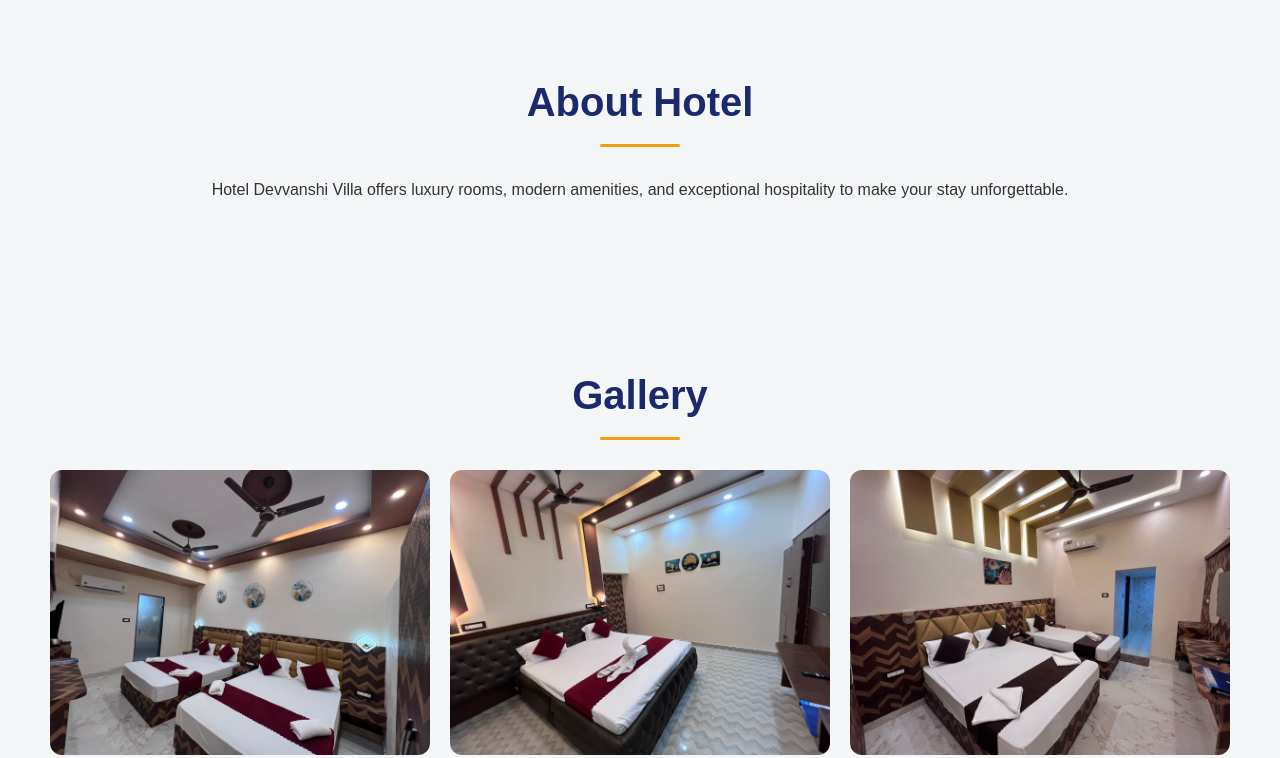
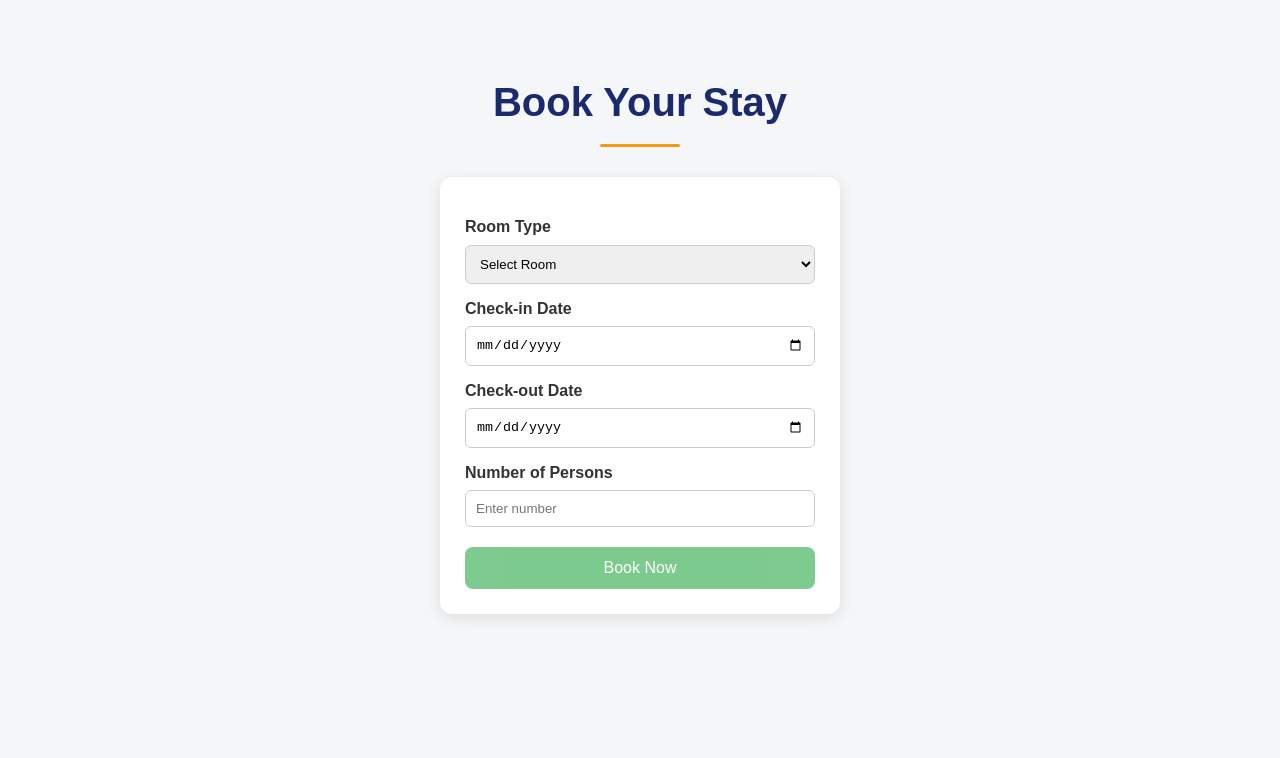
Before and after one commit to Abhigyan-xx/HotelDevvanshi--main, a plain HTML site: page index.html in a window 1280 px wide. Shown: the part 806-1564 px from the top of the page. Drawn offline with Linux system fonts and the light colour scheme.

Commit message:
bookhotelform

```diff
--- a/index.html
+++ b/index.html
@@ -16,6 +16,7 @@
       <a href="#gallery">Gallery</a>
       <a href="#services">Services</a>
       <a href="#rooms">Rooms</a>
+      <a href="#booking">Booking</a>
       <a href="#contact">Contact</a>
       <a href="#about-us">About Us</a>
     </nav>
@@ -25,7 +26,32 @@
   <section class="hero">
     <h1>Welcome to Hotel Devanshi Villa</h1>
     <p>Your comfort, our priority</p>
-    <a href="https://wa.me/919990872055" class="btn">Book Now</a>
+    <a href="#booking" class="btn">Book Now</a>
+  </section>
+
+  <!-- Booking Form Section -->
+  <section id="booking" class="section">
+    <h2>Book Your Stay</h2>
+    <div class="booking-form">
+      <label for="room">Room Type</label>
+      <select id="room">
+        <option value="">Select Room</option>
+        <option value="Deluxe Room">Deluxe Room</option>
+        <option value="Premium Suite">Premium Suite</option>
+        <option value="Family Room">Family Room</option>
+      </select>
+
+      <label for="checkin">Check-in Date</label>
+      <input type="date" id="checkin">
+
+      <label for="checkout">Check-out Date</label>
+      <input type="date" id="checkout">
+
+      <label for="persons">Number of Persons</label>
+      <input type="number" id="persons" min="1" placeholder="Enter number">
+
+      <button id="bookBtn" disabled>Book Now</button>
+    </div>
   </section>
 
   <!-- About Hotel -->
@@ -77,25 +103,7 @@
         <h3>Family Room</h3>
         <p>Perfect for families with multiple beds and comfort.</p>
         <a href="https://wa.me/919990872055?text=I%20want%20to%20book%20Family%20Room" class="btn">Book Now</a>
-      <!-- </div>
-      <div class="room-card">
-        <img src="images/room4.jpg" alt="Room 4">
-        <h3>Executive Room</h3>
-        <p>Designed for business travelers with work-friendly setup.</p>
-        <a href="https://wa.me/919990872055?text=I%20want%20to%20book%20Executive%20Room" class="btn">Book Now</a>
       </div>
-      <div class="room-card">
-        <img src="images/room5.jpg" alt="Room 5">
-        <h3>Villa Suite</h3>
-        <p>Exclusive suite with premium interiors and private lounge.</p>
-        <a href="https://wa.me/919990872055?text=I%20want%20to%20book%20Villa%20Suite" class="btn">Book Now</a>
-      </div>
-      <div class="room-card">
-        <img src="images/room6.jpg" alt="Room 6">
-        <h3>Luxury Suite</h3>
-        <p>Top-class luxury suite with scenic views and royal feel.</p>
-        <a href="https://wa.me/919990872055?text=I%20want%20to%20book%20Luxury%20Suite" class="btn">Book Now</a>
-      </div> -->
     </div>
   </section>
 
@@ -128,13 +136,44 @@
     <p>© 2025 Hotel Devanshi Villa | All Rights Reserved</p>
   </footer>
 
-  <!-- Mobile Nav JS -->
+  <!-- Mobile Nav + Booking JS -->
   <script>
     const toggle = document.querySelector('.menu-toggle');
     const nav = document.querySelector('nav');
     toggle.addEventListener('click', () => {
       nav.classList.toggle('active');
     });
+
+    // Booking functionality
+    const room = document.getElementById('room');
+    const checkin = document.getElementById('checkin');
+    const checkout = document.getElementById('checkout');
+    const persons = document.getElementById('persons');
+    const bookBtn = document.getElementById('bookBtn');
+
+    function validateForm() {
+      if (room.value && checkin.value && checkout.value && persons.value > 0) {
+        bookBtn.disabled = false;
+        bookBtn.classList.add('active');
+      } else {
+        bookBtn.disabled = true;
+        bookBtn.classList.remove('active');
+      }
+    }
+
+    [room, checkin, checkout, persons].forEach(el => {
+      el.addEventListener('input', validateForm);
+    });
+
+    bookBtn.addEventListener('click', () => {
+      const ownerNumber = "919990872055"; // WhatsApp number
+      const message = `Hello, I want to book a ${room.value}.
+Check-in: ${checkin.value}
+Check-out: ${checkout.value}
+Persons: ${persons.value}`;
+      const url = `https://wa.me/${ownerNumber}?text=${encodeURIComponent(message)}`;
+      window.open(url, '_blank');
+    });
   </script>
 </body>
 </html>
--- a/style.css
+++ b/style.css
@@ -265,3 +265,45 @@ footer {
     font-size: 1rem;
   }
 }
+/* Booking Form */
+.booking-form {
+  max-width: 400px;
+  margin: 0 auto;
+  background: #fff;
+  padding: 25px;
+  border-radius: 12px;
+  box-shadow: 0 4px 15px rgba(0,0,0,0.1);
+  text-align: left;
+}
+.booking-form label {
+  font-weight: bold;
+  margin-top: 12px;
+  display: block;
+}
+.booking-form select,
+.booking-form input {
+  width: 100%;
+  padding: 10px;
+  margin-top: 5px;
+  border: 1px solid #ccc;
+  border-radius: 6px;
+}
+.booking-form button {
+  width: 100%;
+  margin-top: 20px;
+  padding: 12px;
+  background: #28a745;
+  color: white;
+  font-size: 16px;
+  border: none;
+  border-radius: 8px;
+  cursor: pointer;
+  opacity: 0.6;
+  transition: all 0.3s;
+}
+.booking-form button.active {
+  opacity: 1;
+}
+.booking-form button:hover:enabled {
+  background: #218838;
+}
```
